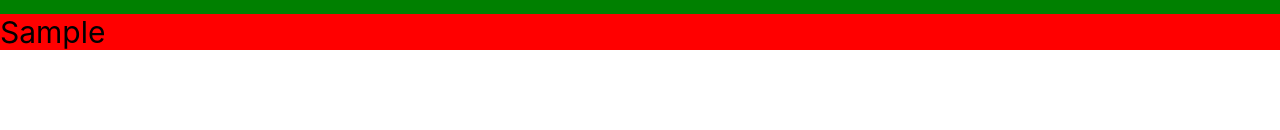
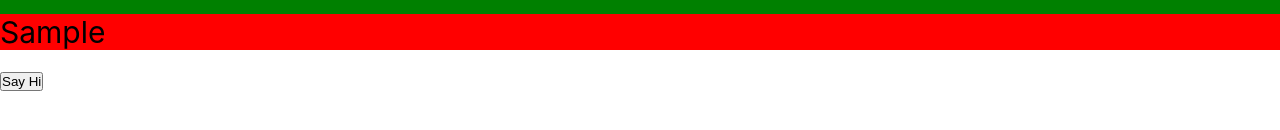
Before and after one commit to alybt/react_js_tutorial, a React (Create React App) app in the folder my-react-app/: page / in a window 1280 px wide. Shown: the part 246-376 px from the top of the page. Built offline with nearby package versions, Linux system fonts and the light colour scheme.

Commit message:
Basic React Event

```diff
--- a/my-react-app/src/App.js
+++ b/my-react-app/src/App.js
@@ -2,6 +2,7 @@ import HelloWorld from "./components/HelloWorld";
 import './App.css';
 import Sample from "./components/Sample";
 import Navbar from "./components/Navbar";
+import Greeting from "./components/Greeting";
 
 
 function App() {
@@ -18,6 +19,11 @@ function App() {
       <div>{saygoodbye} {number + number}</div>
       <div className = 'sample-css'> Hello CSS App </div>
       <Sample> </Sample>
+
+      <br></br>
+
+      <Greeting></Greeting>
+
     </div> );
 }
 
--- /dev/null
+++ b/my-react-app/src/components/Greeting.js
@@ -0,0 +1,21 @@
+import React from 'react'
+
+
+function Greeting(){
+
+    // function sayHi(){
+    //     alert('Hi');
+    // }
+
+    const sayHi = (name,surname) =>{
+        alert('Hi '+ name + ' ' + surname);
+    }
+
+    return (
+        <div>
+            <button onClick={() =>sayHi('Aly', 'Bitun')}> Say Hi </button>
+        </div>
+    )
+}
+
+export default Greeting;
```
